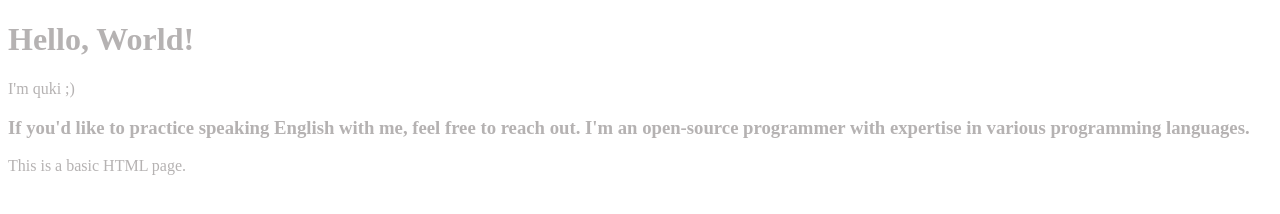
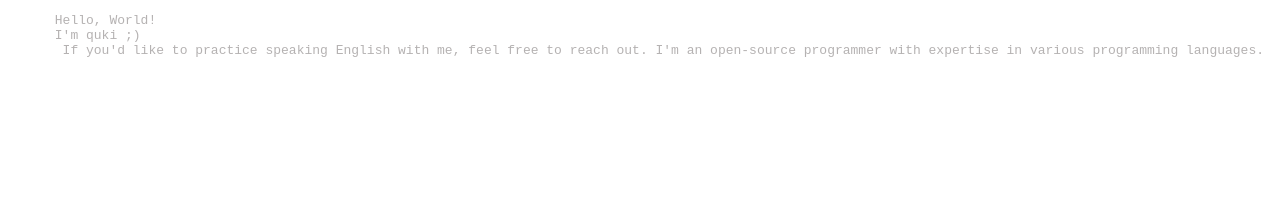
Before and after one commit to quki3/htmlfive.github.io, a plain HTML site: page index.html in a window 1280 px wide. Drawn offline with Linux system fonts and the light colour scheme.

Commit message:
Update index.html

```diff
--- a/index.html
+++ b/index.html
@@ -9,10 +9,10 @@
 <meta name="brufau gabriel nestor" content="work in yourself than your work">
 
 <body>
-  <h1>Hello, World!</h1>
-  <div data-color="blue">I'm quki ;)</div>
-  <h3>If you'd like to practice speaking English with me, feel free to reach out. I'm an open-source programmer with expertise in various programming languages.</h3>
-
-  <p>This is a basic HTML page.</p>
+  <pre>
+      Hello, World!
+      I'm quki ;)
+       If you'd like to practice speaking English with me, feel free to reach out. I'm an open-source programmer with expertise in various programming languages.</h3>
+  </pre>
 </body>
 </html>
```
